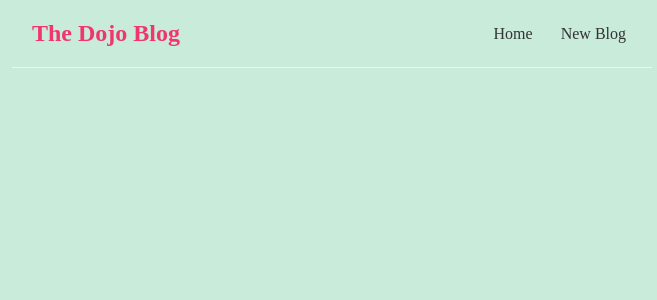
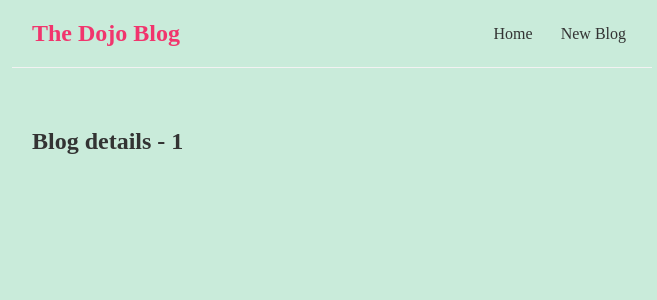
Before and after one commit to tihomir-a51/Blog-Project-React, a React (Create React App) app in the folder dojo-blog/: page /blogs/1 in a window 1280 px wide. Shown: the top 300 px of the page, without its empty margins (308-965 px from the left). Built offline with nearby package versions, Linux system fonts and the light colour scheme.

Commit message:
upd route params

```diff
--- a/dojo-blog/src/App.js
+++ b/dojo-blog/src/App.js
@@ -2,6 +2,7 @@
 import Home from './Home';
 import { BrowserRouter as Router, Route, Switch } from 'react-router-dom'
 import Create from './Create';
+import BlogDetails from './BlogDetails';
 
 function App() {
 
@@ -17,6 +18,9 @@
             <Route path="/create">
               <Create />
             </Route>
+            <Route path="/blogs/:id">
+              <BlogDetails />
+            </Route>
           </Switch>
         </div>
       </div>
--- /dev/null
+++ b/dojo-blog/src/BlogDetails.js
@@ -0,0 +1,13 @@
+import { useParams } from "react-router-dom/cjs/react-router-dom.min";
+
+const BlogDetails = () => {
+    const { id } = useParams()
+
+    return (
+        <div className="blog-details">
+            <h2>Blog details - {id}</h2>
+        </div>
+    );
+}
+
+export default BlogDetails;
--- a/dojo-blog/src/BlogList.js
+++ b/dojo-blog/src/BlogList.js
@@ -1,3 +1,5 @@
+import { Link } from "react-router-dom";
+
 const BlogList = ({ blogs, title }) => {
 
     return (
@@ -5,8 +7,10 @@
             <h2>{title}</h2>
             {blogs.map((blog) => (
                 <div className="blog-preview" key={blog.id}>
-                    <h2>{blog.title}</h2>
-                    <p>Written by {blog.author}</p>
+                    <Link to={`/blogs/${blog.id}`}>
+                        <h2>{blog.title}</h2>
+                        <p>Written by {blog.author}</p>
+                    </Link>
                 </div>
             ))}
         </div>
--- a/dojo-blog/src/index.css
+++ b/dojo-blog/src/index.css
@@ -53,3 +53,6 @@
   color: #f1356d;
   margin-bottom: 8px;
 }
+.blog-preview a{
+  text-decoration: none;
+}
```
